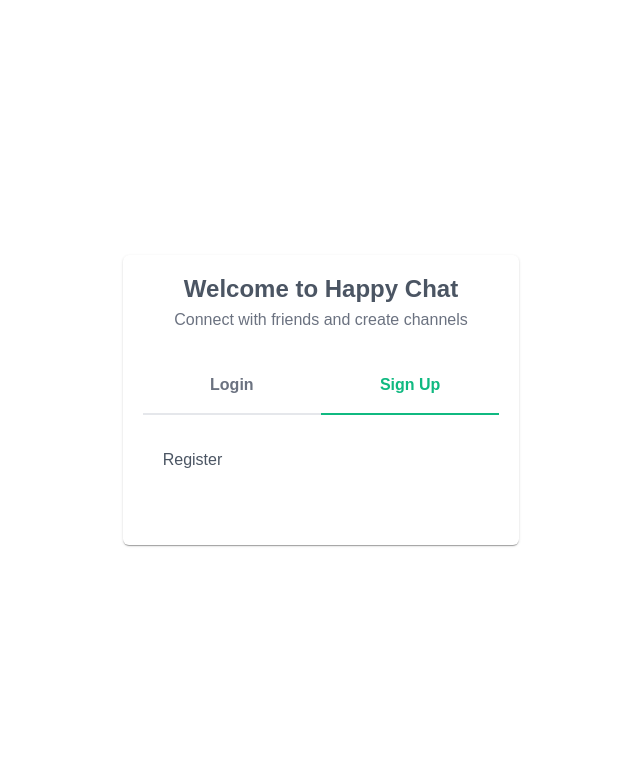
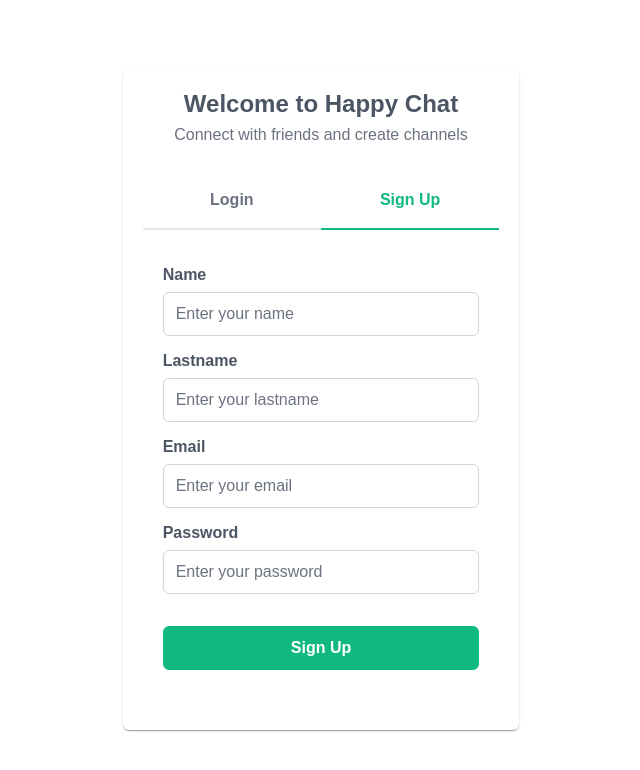
Before and after one commit to vladimirvaca/happy-chat-fe, a React (Vite) app: page / in a window 1280 px wide. Both pictures are taken after a click on the tab "Sign Up". Shown: the top 770 px of the page, without its empty margins (319-959 px from the left). Built offline with nearby package versions, Linux system fonts and the light colour scheme; a web font is replaced by a local one.

Commit message:
Re-organized some styles Added fields for sign-up form

```diff
--- a/src/components/LoginForm/LoginForm.tsx
+++ b/src/components/LoginForm/LoginForm.tsx
@@ -5,6 +5,8 @@ import { type FormikValues, useFormik } from 'formik';
 import { classNames } from 'primereact/utils';
 import type { ChangeEvent } from 'react';
 import type { LoginData, LoginFormData, LoginFormErrors } from '../../pages/auth/types.ts';
+
+import './LoginFormStyles.css';
 
 interface LoginFormProps {
   handleSubmit: (loginFormData: LoginData) => void;
--- /dev/null
+++ b/src/components/LoginForm/LoginFormStyles.css
@@ -0,0 +1,5 @@
+
+.login-button {
+  margin-top: 4vh;
+  width: 100%;
+}
--- /dev/null
+++ b/src/components/SignUpForm/SignUpForm.tsx
@@ -0,0 +1,32 @@
+import InputFieldContainer from '@components/InputFieldContainer/InputFieldContainer.tsx';
+import { InputText } from 'primereact/inputtext';
+import { Button } from 'primereact/button';
+
+import './SignUpFormStyles.css';
+
+const SignUpForm = () => {
+  return (
+    <form data-testid="sign-up-form">
+      <InputFieldContainer>
+        <label htmlFor="name"><strong>Name</strong></label>
+        <InputText type="text" id="name" name="name" placeholder="Enter your name" />
+      </InputFieldContainer>
+      <InputFieldContainer>
+        <label htmlFor="email"><strong>Lastname</strong></label>
+        <InputText type="text" id="lastname" name="lastname" placeholder="Enter your lastname" />
+      </InputFieldContainer>
+      <InputFieldContainer>
+        <label htmlFor="email"><strong>Email</strong></label>
+        <InputText type="email" id="email" name="email" placeholder="Enter your email" />
+      </InputFieldContainer>
+      <InputFieldContainer>
+        <label htmlFor="password"><strong>Password</strong></label>
+        <InputText type="password" id="password" name="password" placeholder="Enter your password" />
+      </InputFieldContainer>
+
+      <Button type="submit" label="Sign Up" data-testid="sign-up-button" className="sign-up-button" />
+    </form>
+  );
+};
+
+export default SignUpForm;
--- /dev/null
+++ b/src/components/SignUpForm/SignUpFormStyles.css
@@ -0,0 +1,5 @@
+
+.sign-up-button {
+  margin-top: 4vh;
+  width: 100%;
+}
--- a/src/pages/auth/AuthForm/AuthForm.tsx
+++ b/src/pages/auth/AuthForm/AuthForm.tsx
@@ -2,6 +2,7 @@ import { Card } from 'primereact/card';
 import { Col, Row } from 'react-grid-system';
 import { TabPanel, TabView } from 'primereact/tabview';
 import LoginForm from '@components/LoginForm/LoginForm.tsx';
+import SignUpForm from '@components/SignUpForm/SignUpForm.tsx';
 
 import './AuthFormStyles.css';
 
@@ -21,7 +22,7 @@ const AuthForm = () => {
               }} />
             </TabPanel>
             <TabPanel header="Sign Up">
-              <p>Register</p>
+              <SignUpForm />
             </TabPanel>
           </TabView>
         </Card>
--- a/src/pages/auth/AuthForm/AuthFormStyles.css
+++ b/src/pages/auth/AuthForm/AuthFormStyles.css
@@ -6,8 +6,3 @@
 .p-tabview-nav-link {
   justify-content: center;
 }
-
-.login-button {
-  margin-top: 4vh;
-  width: 100%;
-}
```
